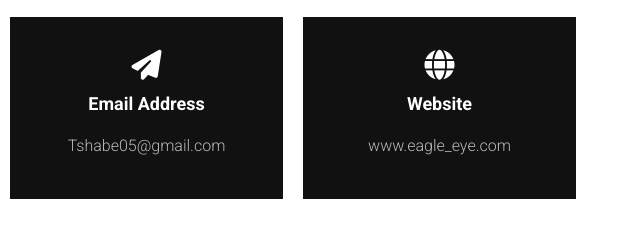
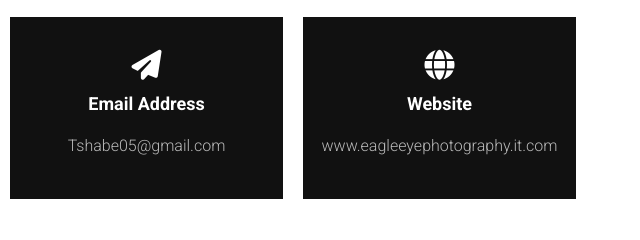
Before and after one commit to Tebza45/EagleEye, a plain HTML site: page contact.html in a window 1280 px wide. Shown: the part 1000-1240 px from the top of the page, 640-1280 px from the left. Drawn offline with nearby package versions, Linux system fonts and the light colour scheme.

Commit message:
Update contact.html

```diff
--- a/contact.html
+++ b/contact.html
@@ -86,7 +86,7 @@
                             <i class = "fas fa-globe"></i>
                         </span>
                     <span>Website</span>
-                    <p>www.eagle_eye.com</p>
+                    <p>www.eagleeyephotography.it.com</p>
                 </div>
             </div>
 
```
